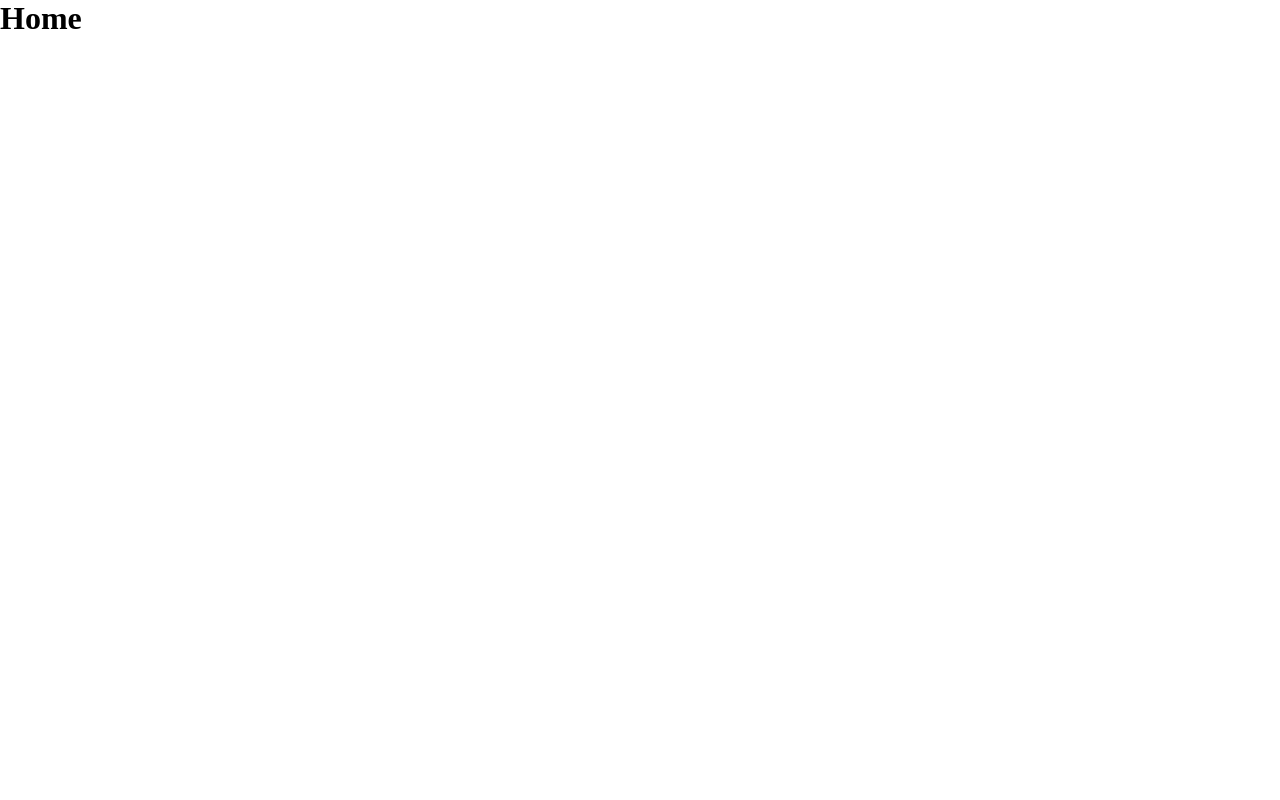
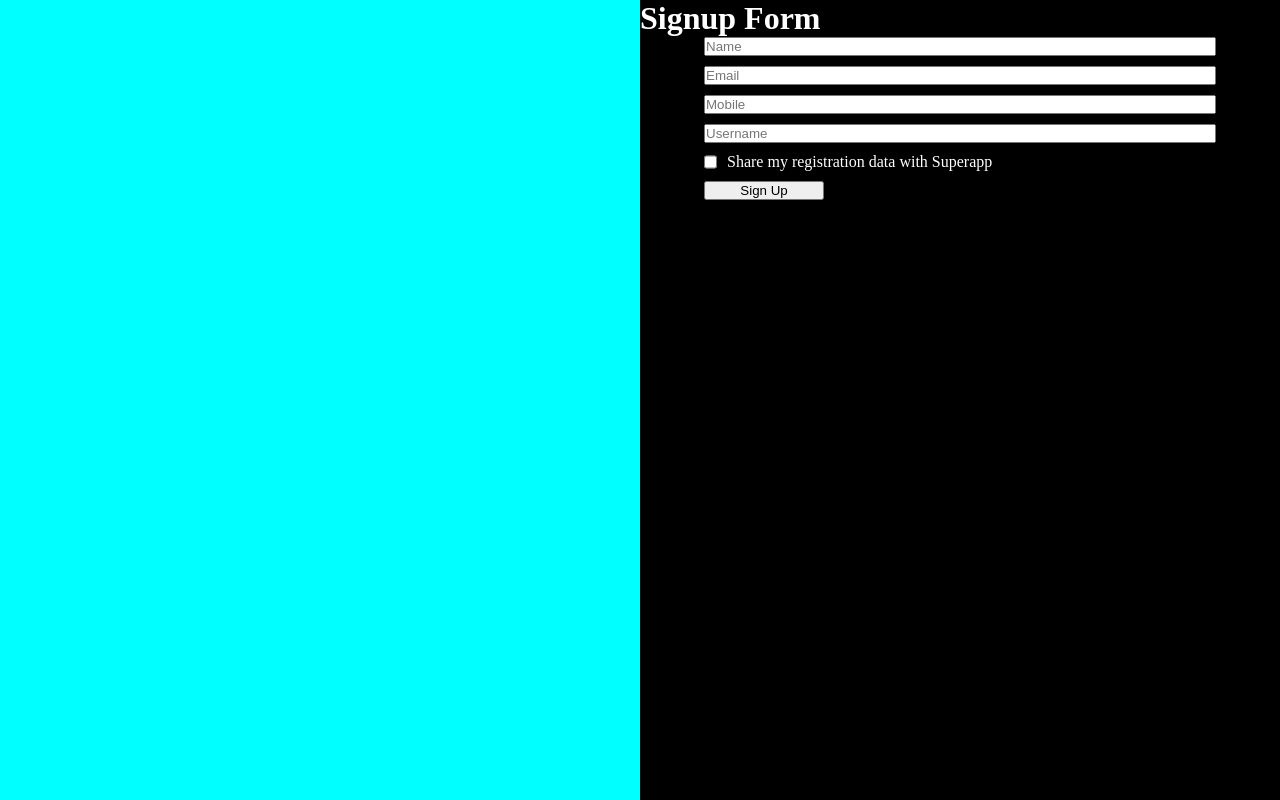
Before and after one commit to kestsaurav21/react-capstone-aug, a React (Vite) app: page / in a window 1280 px wide. Built offline with nearby package versions, Linux system fonts and the light colour scheme.

Commit message:
feat: added form

```diff
--- /dev/null
+++ b/src/components/signupForm.jsx
@@ -0,0 +1,107 @@
+import { useState } from "react"
+export default function SignupForm() {
+    const [formData, setFormData] = useState({
+        name: "",
+        email: "",
+        mobile: "",
+        userName: "",
+        termsAndConditions: false,
+    })
+    const [error, setError] = useState({
+        name: false,
+        email: false,
+        mobile: false,
+        userName: false,
+        termsAndConditions: false,
+    })
+    const handleSubmit = (e) => {
+        e.preventDefault()
+        const { name, email, mobile, userName, termsAndConditions } = formData
+        setError({
+            name: false,
+            email: false,
+            mobile: false,
+            userName: false,
+            termsAndConditions: false,
+        })   // reset error state
+        if (name.trim().length === 0) {  //
+            setError((prevState) => { return { ...prevState, name: true } })
+        }
+        if (email.trim().length === 0) {
+            setError((prevState) => { return { ...prevState, email: true } })
+        }
+        if (mobile.trim().length === 0) {
+            setError((prevState) => { return { ...prevState, mobile: true } })
+        }
+        if (userName.trim().length === 0) {
+            setError((prevState) => { return { ...prevState, userName: true } })
+        }
+        if (termsAndConditions === false) {
+            setError((prevState) => { return { ...prevState, termsAndConditions: true } })
+        }
+    }
+    return (
+        <div>
+            <h1 style={{
+                color: "white",
+            }}>Signup Form</h1>
+            <form style={{
+                display: "flex",
+                flexDirection: "column",
+                width: "80%",
+                margin: "0 auto",
+                gap: "10px",
+            }}
+                onSubmit={handleSubmit}
+            >
+                <input placeholder="Name" type="text" onChange={(e) => setFormData({ ...formData, name: e.target.value })} value={formData.name} />
+                {error.name && <p style={{
+                    color: "red",
+                    fontSize: "12px",
+                    margin: "0",
+                }}>Name is required</p>}
+                <input placeholder="Email" type="text" onChange={(e) => setFormData({ ...formData, email: e.target.value })} value={formData.email} />
+                {error.email && <p style={{
+                    color: "red",
+                    fontSize: "12px",
+                    margin: "0",
+                }}>Email is required</p>}
+                <input placeholder="Mobile" type="text" onChange={(e) => setFormData({ ...formData, mobile: e.target.value })} value={formData.mobile} />
+                {error.mobile && <p style={{
+                    color: "red",
+                    fontSize: "12px",
+                    margin: "0",
+                }}
+                >Mobile is required</p>}
+                <input placeholder="Username" type="text" onChange={(e) => setFormData({ ...formData, userName: e.target.value })} value={formData.userName} />
+                {error.userName && <p style={{
+                    color: "red",
+                    fontSize: "12px",
+                    margin: "0",
+                }}>Username is required</p>}
+                <div style={{
+                    display: "flex",
+                    gap: "10px",
+                }}>
+                    <input id="checkbox" type="checkbox" onChange={(e) => setFormData({ ...formData, termsAndConditions: e.target.checked })} checked={formData.termsAndConditions} />
+                    <label style={{
+                        color: "white",
+                    }} htmlFor="checkbox">Share my registration data with Superapp</label>
+                </div>
+                {error.termsAndConditions && <p style={{
+                    color: "red",
+                    fontSize: "12px",
+                    margin: "0",
+                }}>You must agree to the terms and conditions</p>}
+                <button style={{
+                    width: "120px",
+                }} type="submit">Sign Up</button>
+            </form>
+        </div>
+    )
+}
+
+
+
+// put image on left side of signup form
+// on right side, match colors and texts for form
--- a/src/pages/home.jsx
+++ b/src/pages/home.jsx
@@ -1,7 +1,21 @@
+import SignupForm from "../components/signupForm"
 export default function Home() {
     return (
-        <>
-            <h1>Home</h1>
-        </>
+        <div style={{
+            display: "flex",
+        }}>
+            <div style={{
+                background: "cyan",
+                height: "100vh",
+                width: "50vw"
+            }}></div>
+            <div style={{
+                background: "black",
+                height: "100vh",
+                width: "50vw"
+            }}>
+                <SignupForm />
+            </div>
+        </div>
     )
 }
```
